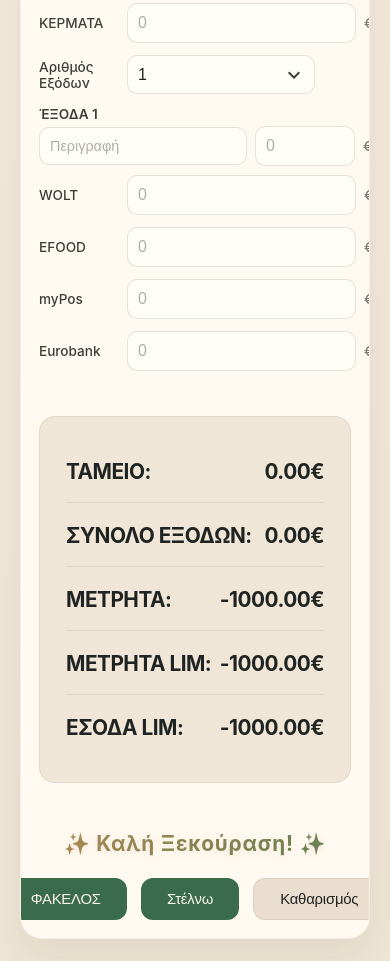
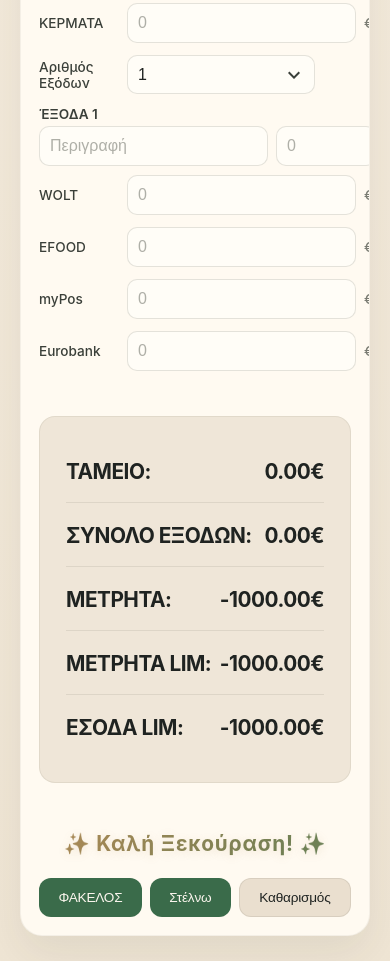
Before and after one commit to DGc0des/TameioJoin, a plain HTML site: page index.html in a window 390 px wide. Shown: the part 1036-1997 px from the top of the page. Drawn offline with Linux system fonts and the light colour scheme.

Commit message:
Πλέον δεν κάνει ζοομ όταν το πεδίο <περιγραφή> πατιέται

```diff
--- a/index.html
+++ b/index.html
@@ -39,7 +39,7 @@
             <h2>Χαρτονομίσματα (Bills)</h2>
             <div class="input-group">
                 <label for="bill-100">100€</label>
-                <input type="text" inputmode="decimal" id="bill-100" plac   eholder="0" autocomplete="off">
+                <input type="text" inputmode="decimal" id="bill-100" placeholder="0" autocomplete="off">
                 <span class="currency">€</span>
             </div>
             <div class="input-group">
--- a/styles.css
+++ b/styles.css
@@ -211,7 +211,7 @@ body.dark-mode .input-group label {
 }
 
 .exoda-desc {
-    font-size: 0.9em !important;
+    font-size: 16px !important;
 }
 
 .input-group input.invalid {
@@ -516,8 +516,9 @@ body.dark-mode .farewell p {
 .actions {
     margin-top: 22px;
     display: flex;
-    gap: 14px;
+    gap: 10px;
     justify-content: center;
+    flex-wrap: wrap;
 }
 
 .btn {
@@ -974,7 +975,7 @@ body.dark-mode .fakelos-message {
     .input-group-exoda .exoda-desc {
         grid-column: 1;
         grid-row: 2;
-        font-size: 14px;
+        font-size: 16px;
         padding: 10px 10px;
     }
 
@@ -1002,4 +1003,16 @@ body.dark-mode .fakelos-message {
     .input-group .currency {
         font-size: 0.85em;
     }
+
+    .actions {
+        gap: 8px;
+    }
+
+    .btn {
+        padding: 11px 18px;
+        font-size: 0.85em;
+        flex: 1 1 auto;
+        min-width: 0;
+        text-align: center;
+    }
 }
```
